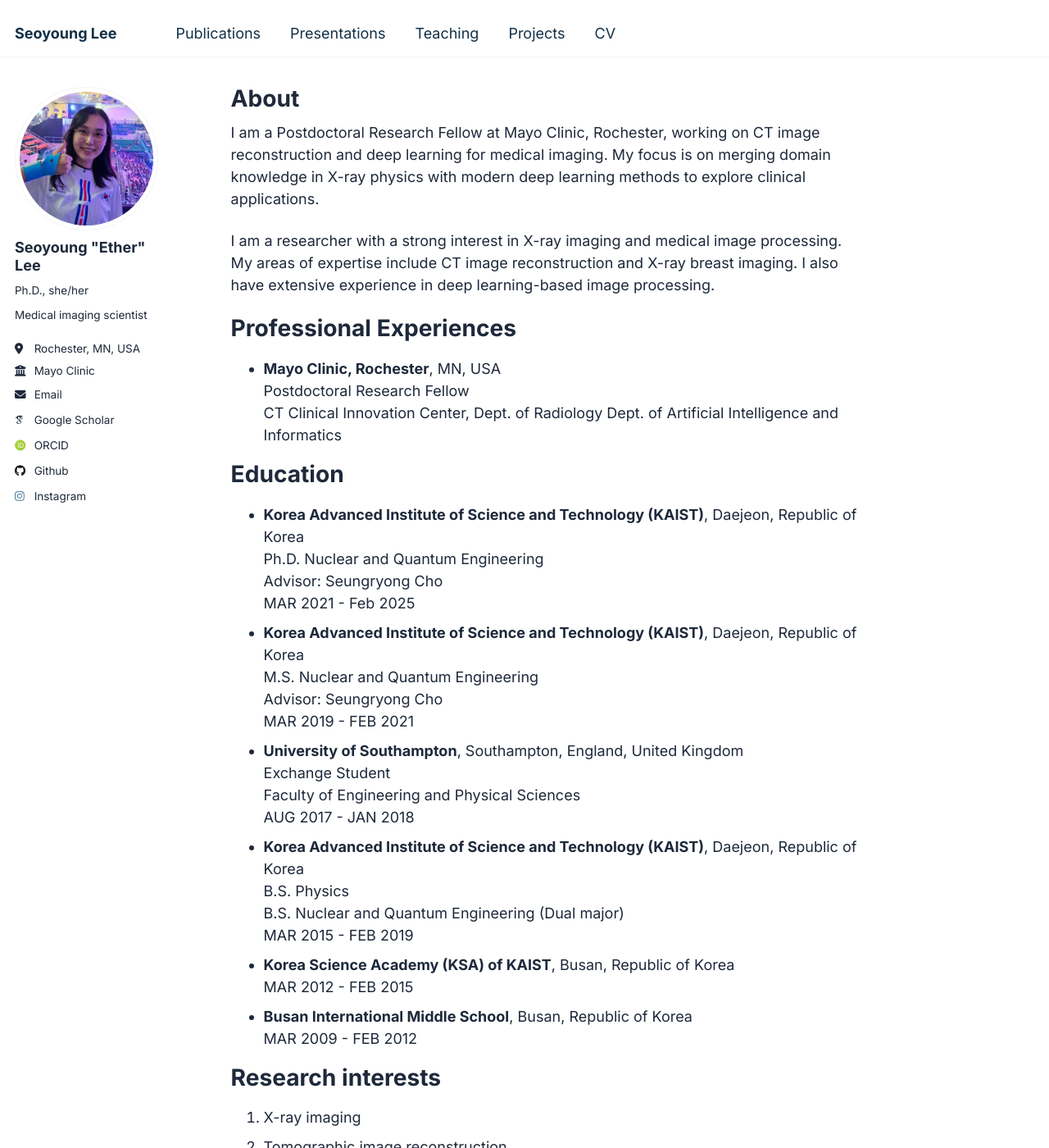
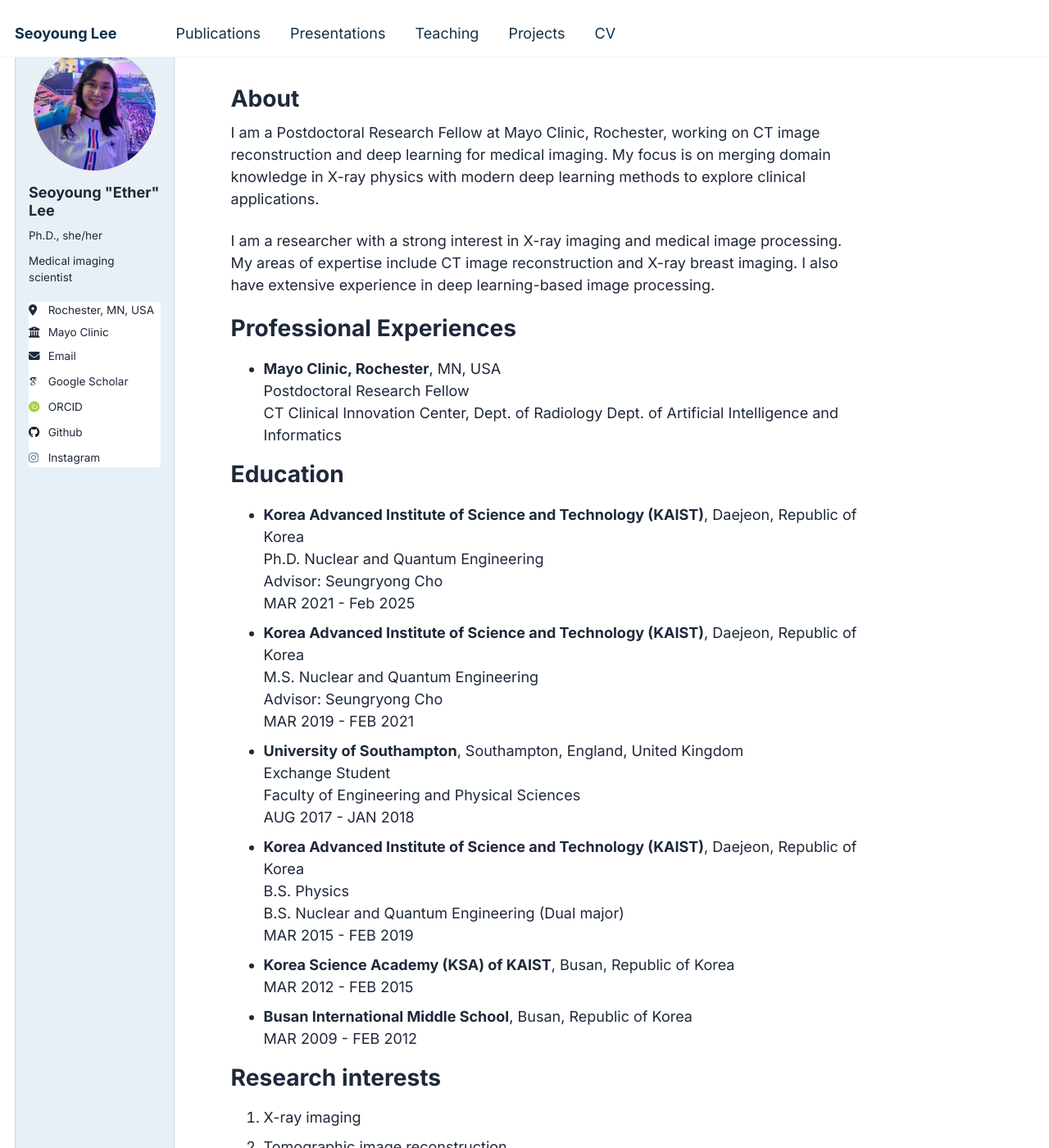
Before and after one commit to ether0/ether0.github.io, a Jekyll site: the page built from _pages/about.md, in a window 1280 px wide and 1400 px high. Shown: the whole window at 82% size. Built offline with Jekyll 4.4.1, drawn with Linux system fonts in a browser that asks for light colours; some web fonts are replaced.

Commit message:
Add pastel background to left author/info panel only

```diff
--- a/assets/css/main.scss
+++ b/assets/css/main.scss
@@ -40,3 +40,15 @@
 @import "vendor/font-awesome/brands";
 @import "vendor/magnific-popup/magnific-popup";
 @import "print";
+
+/* Pastel background for the left author/info panel only */
+.sidebar {
+  background-color: #e8f0f7;
+  border: 1px solid #c9d9e8;
+  border-radius: 16px;
+  padding: 16px;
+}
+
+.sidebar .author__urls {
+  background-color: #ffffff;
+}
```
